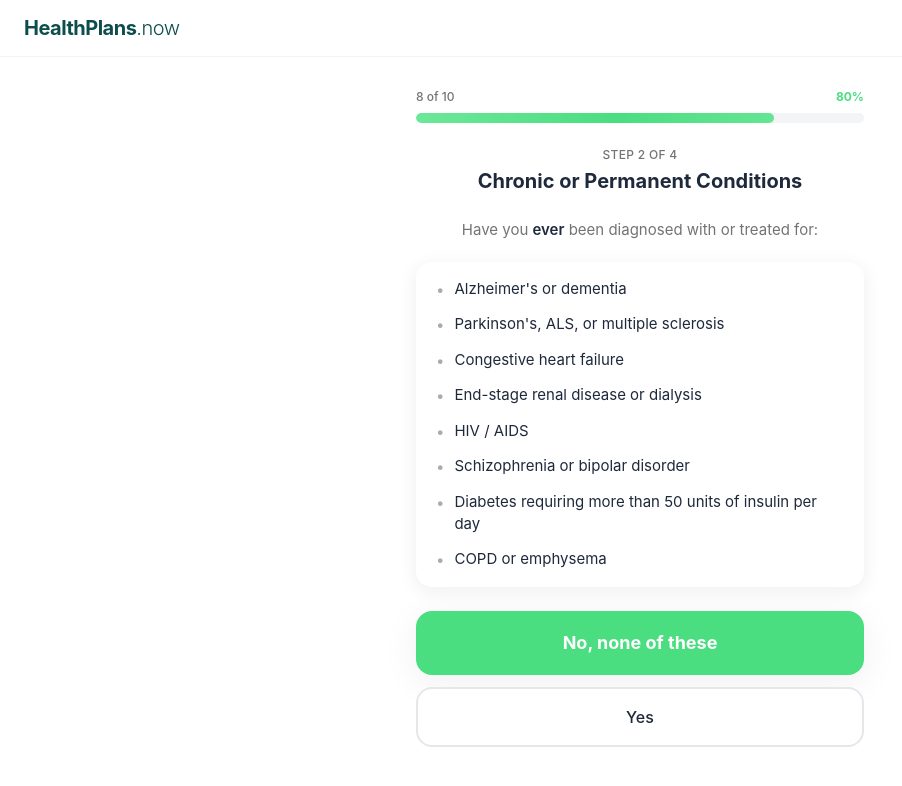
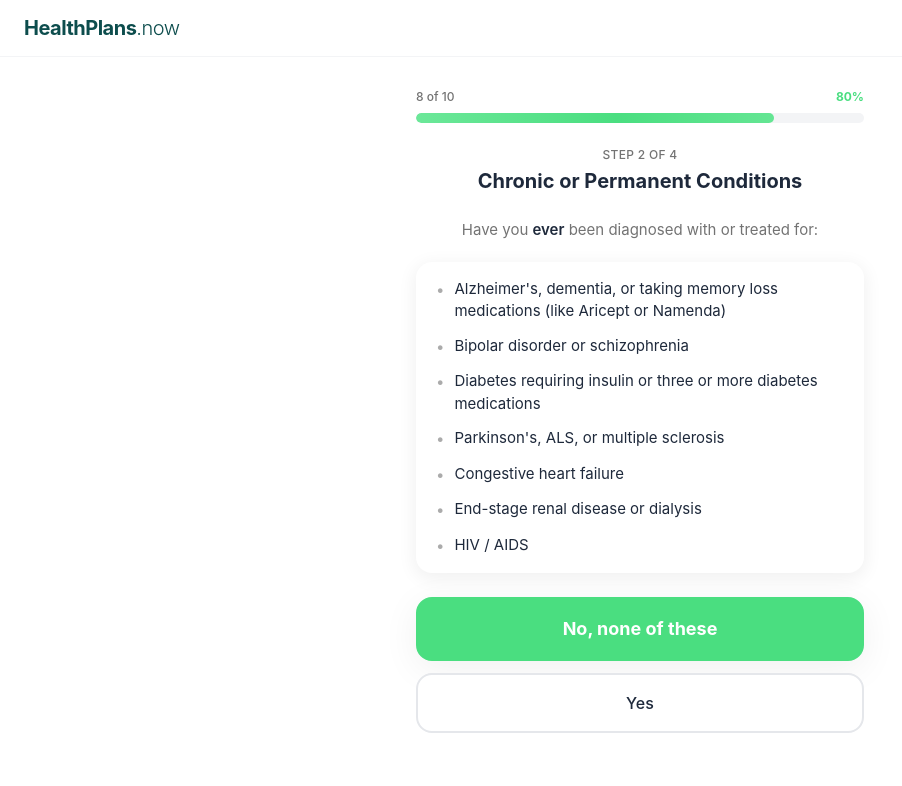
Before and after one commit to ekmagent/medigap-switcher, a Next.js app: page /q/verify/2 in a window 1280 px wide. Shown: the top 786 px of the page, without its empty margins (0-902 px from the left). Built offline with nearby package versions, Linux system fonts and the light colour scheme.

Commit message:
feat: finalize health screening questions across all 4 steps

```diff
--- a/app/q/verify/2/page.tsx
+++ b/app/q/verify/2/page.tsx
@@ -35,7 +35,15 @@ export default function VerifyPage2() {
             <ul className="space-y-3">
               <li className="flex items-start gap-2.5 text-[15px]">
                 <span className="text-muted-foreground/60 mt-px">&#x2022;</span>
-                <span>Alzheimer's or dementia</span>
+                <span>Alzheimer's, dementia, or taking memory loss medications (like Aricept or Namenda)</span>
+              </li>
+              <li className="flex items-start gap-2.5 text-[15px]">
+                <span className="text-muted-foreground/60 mt-px">&#x2022;</span>
+                <span>Bipolar disorder or schizophrenia</span>
+              </li>
+              <li className="flex items-start gap-2.5 text-[15px]">
+                <span className="text-muted-foreground/60 mt-px">&#x2022;</span>
+                <span>Diabetes requiring insulin or three or more diabetes medications</span>
               </li>
               <li className="flex items-start gap-2.5 text-[15px]">
                 <span className="text-muted-foreground/60 mt-px">&#x2022;</span>
@@ -52,18 +60,6 @@ export default function VerifyPage2() {
               <li className="flex items-start gap-2.5 text-[15px]">
                 <span className="text-muted-foreground/60 mt-px">&#x2022;</span>
                 <span>HIV / AIDS</span>
-              </li>
-              <li className="flex items-start gap-2.5 text-[15px]">
-                <span className="text-muted-foreground/60 mt-px">&#x2022;</span>
-                <span>Schizophrenia or bipolar disorder</span>
-              </li>
-              <li className="flex items-start gap-2.5 text-[15px]">
-                <span className="text-muted-foreground/60 mt-px">&#x2022;</span>
-                <span>Diabetes requiring more than 50 units of insulin per day</span>
-              </li>
-              <li className="flex items-start gap-2.5 text-[15px]">
-                <span className="text-muted-foreground/60 mt-px">&#x2022;</span>
-                <span>COPD or emphysema</span>
               </li>
             </ul>
           </div>
--- a/app/q/verify/4/page.tsx
+++ b/app/q/verify/4/page.tsx
@@ -47,7 +47,7 @@ export default function VerifyPage4() {
               </li>
               <li className="flex items-start gap-2.5 text-[15px]">
                 <span className="text-muted-foreground/60 mt-px">&#x2022;</span>
-                <span>Receiving medications via infusion or injection in a medical facility (excluding B-12 or allergy shots)</span>
+                <span>Currently receiving treatments by infusion or injection in a medical facility (excluding B-12 or allergy shots)</span>
               </li>
             </ul>
           </div>
--- a/app/q/verify/page.tsx
+++ b/app/q/verify/page.tsx
@@ -43,7 +43,11 @@ export default function VerifyPage1() {
               </li>
               <li className="flex items-start gap-2.5 text-[15px]">
                 <span className="text-muted-foreground/60 mt-px">&#x2022;</span>
-                <span>Require supplemental oxygen</span>
+                <span>Require supplemental oxygen or a nebulizer machine</span>
+              </li>
+              <li className="flex items-start gap-2.5 text-[15px]">
+                <span className="text-muted-foreground/60 mt-px">&#x2022;</span>
+                <span>Currently utilizing a pain management clinic or taking heavy prescription opioids</span>
               </li>
             </ul>
           </div>
```
